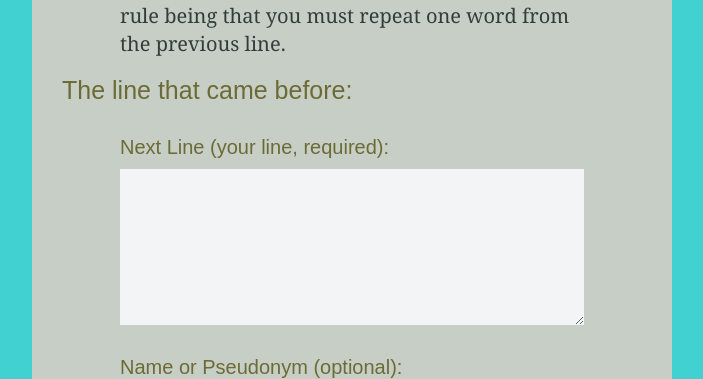
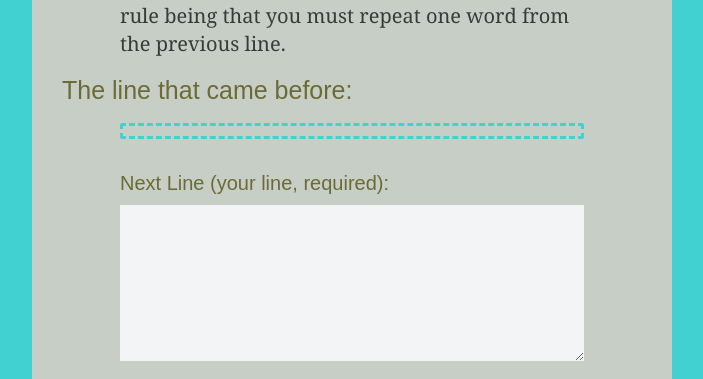
Before and after one commit to laurinpenland/laurinpenland.com, a PHP site: page /ExquisiteCorpse.php in a window 1280 px wide. Shown: the part 834-1213 px from the top of the page, without its empty margins (480-1183 px from the left). Run offline with PHP 8.4, Linux system fonts and the light colour scheme; data that the repository does not hold is empty.

Commit message:
Add border to last line of exquisite corpse.

```diff
--- a/ExquisiteCorpse.php
+++ b/ExquisiteCorpse.php
@@ -102,7 +102,7 @@ add info to database
   <p>Enter the next line of the prose poem, the only rule being that you must repeat one word from the previous line.</p>
 
   <h3>The line that came before:</h3>
-  <p>
+  <p class="lastLine">
     <?php
     try {
       $conn = new PDO(DSN, USERNAME, PASSWORD);
--- a/styles/stylesheet.css
+++ b/styles/stylesheet.css
@@ -295,6 +295,12 @@ p {
 	margin: 20px 10%;
 }
 
+.lastLine {
+	border: 3px dashed #42D1D1;
+	border-radius: 3px;
+	padding: 5px;
+}
+
 article {
 	background-color: rgb(206, 206, 197);
 	background-color: rgba(206, 206, 197, .9);
```
